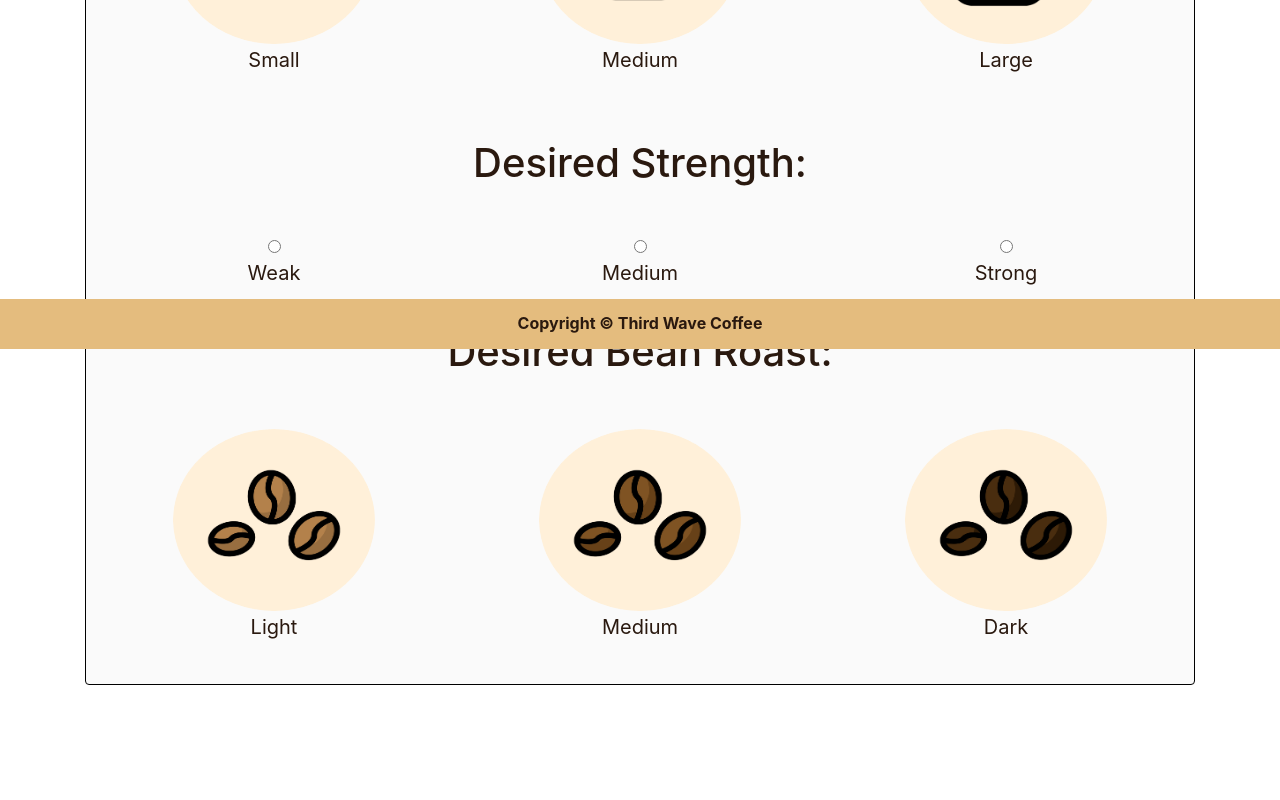
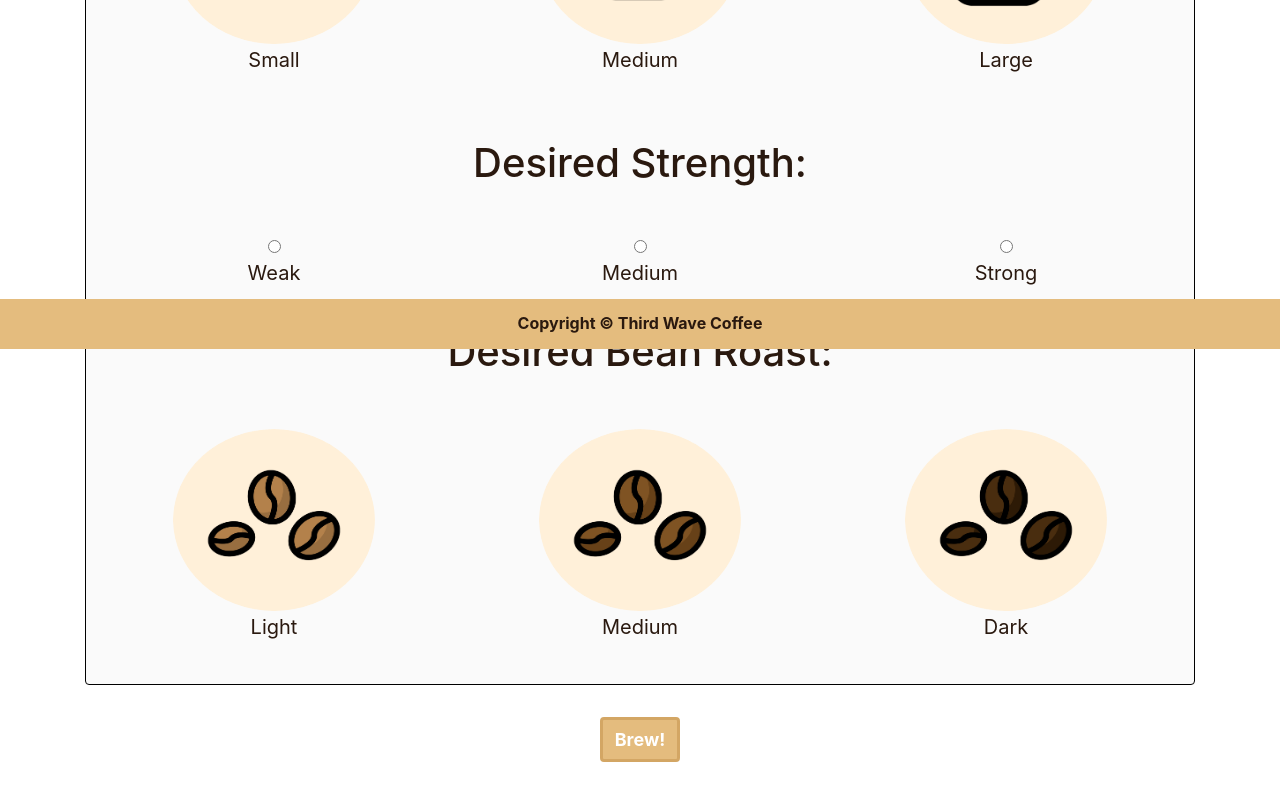
Before and after one commit to Eshi44/Third-Wave-Coffe, a React (Create React App) app in the folder client/: page /preferences in a window 1280 px wide. Shown: the part 451-1251 px from the top of the page. Built offline with nearby package versions, Linux system fonts and the light colour scheme.

Commit message:
added brew btn to dashboard, now finished with preferences front end

```diff
--- a/client/src/containers/Preferences/Preferences.css
+++ b/client/src/containers/Preferences/Preferences.css
@@ -106,3 +106,18 @@ div#card-body{
 #roastInputThree:hover{
     border: solid black;
 }
+/* brew btn */
+#brew-btn {
+    color: white;
+    font-weight: bold;
+    font-size: large;
+    background-color: #e4bc7e;
+	border-color: #d3a664;
+    border-width: 3px;
+    margin-top: 40%;
+}
+/* brew btn hover features */
+#brew-btn:hover {
+	background-color: #d3a664;
+	border-color: #d3a664;
+}
--- a/client/src/containers/Preferences/Preferences.jsx
+++ b/client/src/containers/Preferences/Preferences.jsx
@@ -7,6 +7,7 @@ import LargeCup from "../../images/large-cup.png";
 import LightRoast from "../../images/light-roast.png";
 import MedRoast from "../../images/medium-roast.png";
 import DarkRoast from "../../images/dark-roast.png";
+import { Link } from "react-router-dom";
 
 class Chemex extends Component {
 	constructor() {
@@ -64,22 +65,33 @@ class Chemex extends Component {
 							<h3 id="desiredText">Desired Strength:</h3>
 							<div className="row">
 								<div className="col col-sm-4 col-md-4 col-lg-4 d-flex justify-content-center">
-								<input type="radio" id="weak"  name="coffee" value="weak"/>
-								<label id="textwms" for="weak">Weak </label>
+									<input type="radio" id="weak" name="coffee" value="weak" />
+									<label id="textwms" for="weak">
+										Weak{" "}
+									</label>
 								</div>
 								<div className="col col-sm-4 col-md-4 col-lg-4 d-flex justify-content-center">
-								<input type="radio" id="med" name="coffee" value="med"/>
-									<label id="textwms" for="med">Medium </label>
+									<input type="radio" id="med" name="coffee" value="med" />
+									<label id="textwms" for="med">
+										Medium{" "}
+									</label>
 								</div>
 								<div className="col col-sm-4 col-md-4 col-lg-4 d-flex justify-content-center">
-								<input type="radio" id="strong" name="coffee" value="strong"/>
-								<label id="textwms" for="strong">Strong</label>
+									<input
+										type="radio"
+										id="strong"
+										name="coffee"
+										value="strong"
+									/>
+									<label id="textwms" for="strong">
+										Strong
+									</label>
 								</div>
 							</div>
 							<h3 id="desiredText">Desired Bean Roast:</h3>
 							<div className="row">
 								<div className="col col-sm-4 col-md-4 col-lg-4 d-flex justify-content-center">
-								<input
+									<input
 										id="roastInputOne"
 										type="image"
 										className="img-responsive"
@@ -89,7 +101,7 @@ class Chemex extends Component {
 									<p id="textlmd">Light</p>
 								</div>
 								<div className="col col-sm-4 col-md-4 col-lg-4 d-flex justify-content-center">
-								<input
+									<input
 										id="roastInputTwo"
 										type="image"
 										className="img-responsive"
@@ -99,7 +111,7 @@ class Chemex extends Component {
 									<p id="textlmd">Medium</p>
 								</div>
 								<div className="col col-sm-4 col-md-4 col-lg-4 d-flex justify-content-center">
-								<input
+									<input
 										id="roastInputThree"
 										type="image"
 										className="img-responsive"
@@ -111,6 +123,22 @@ class Chemex extends Component {
 							</div>
 						</div>
 					</div>
+
+					<div className="row">
+						<div className="col col-sm-4 col-md-4 col-lg-4"></div>
+						<div className="col col-sm-4 col-md-4 col-lg-4 d-flex justify-content-center" id="tracker">
+							<Link to="/brew">
+								<button
+									type="button"
+									id="brew-btn"
+									className="btn btn-primary"
+								>
+									Brew!
+								</button>
+							</Link>
+						</div>
+						<div className="col col-sm-4 col-md-4 col-lg-4"></div>
+					</div>
 				</div>
 			</>
 		);
```
